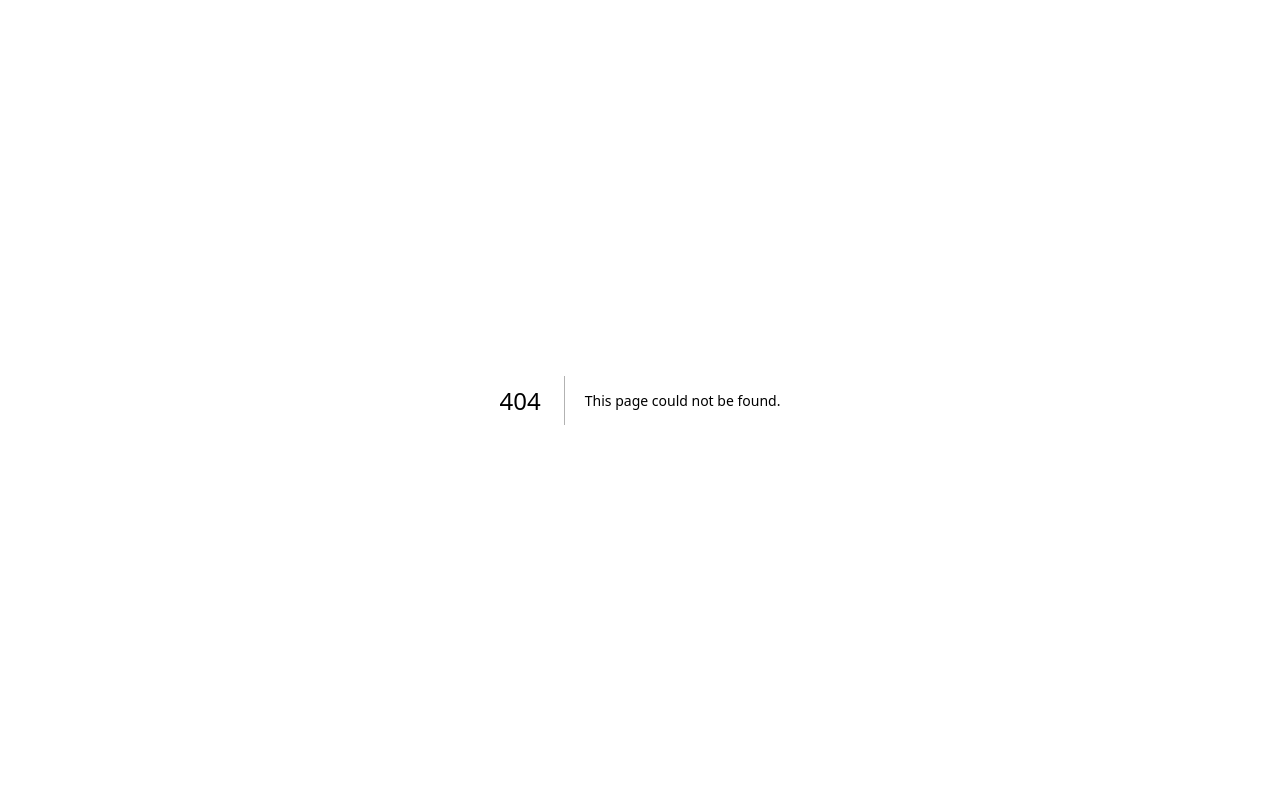
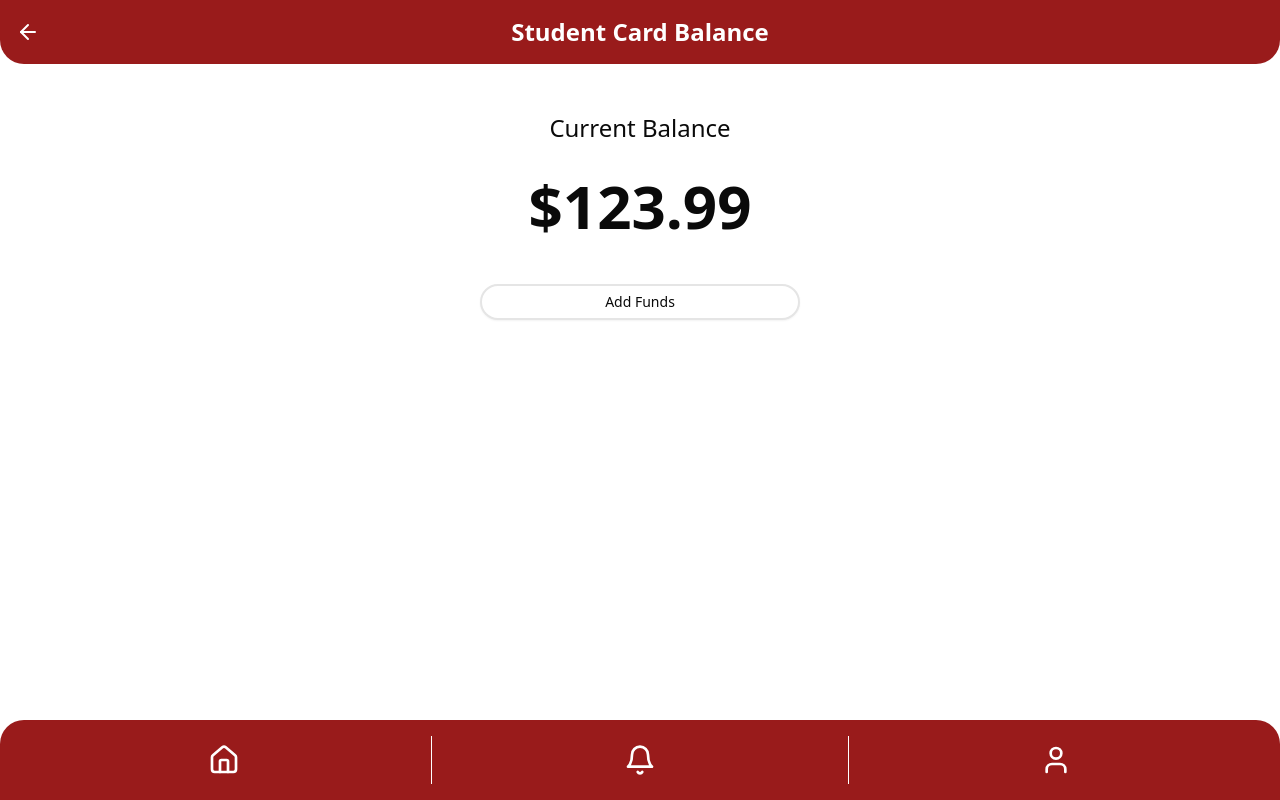
Before and after one commit to CSIS-672-Student-Service-Center-Team/student-service-center, a Next.js app in the folder app/ssc/: page /balance in a window 1280 px wide. Before the commit this address had no page. Built offline with nearby package versions, Linux system fonts and the light colour scheme.

Commit message:
Some work on the add balance page

```diff
--- a/app/ssc/src/components/ui/pageHeader.tsx
+++ b/app/ssc/src/components/ui/pageHeader.tsx
@@ -6,17 +6,24 @@ interface HeaderProps {
   title: string;
   isHomeScreen?: boolean;
   onLogout?: () => void;
+  onBackClick?: () => void;
 }
 
 const Header: React.FC<HeaderProps> = ({
   title,
   isHomeScreen = false,
   onLogout,
+  onBackClick
 }) => {
   const router = useRouter();
 
   const handleBackClick = () => {
-    router.back(); // Navigate to home screen
+    // if we have this argument
+    if (onBackClick) {
+      onBackClick(); // Use the behavior
+    } else {
+      router.back(); // Navigate to home screen
+    }
   };
 
   return (
--- /dev/null
+++ b/app/ssc/src/pages/balance/_index.tsx
@@ -0,0 +1,60 @@
+import { Button } from "@/components/ui/button"
+import ActionButton from "@/components/ui/actionButton"
+import Header from "@/components/ui/pageHeader"
+import NavBar from "@/components/ui/navBar"
+import { ArrowLeft, Home, Bell, User } from "lucide-react"
+import { useRouter } from "next/router"
+import React, { useEffect, useState } from "react"
+
+
+const ViewBalancePage: React.FC = () => {
+  const router = useRouter()
+  //  TODO: add some user values here
+  //
+  const [displayBalance, setDisplayBalance] = useState(0)
+  const targetBalance = 123.99
+  const handleAddFunds = () => {
+    // TODO: navigate to "/balance/add"
+    // Make sure to give current balance
+    router.push("/balance/add")
+  };
+  useEffect(() => {
+    // Animate the balance counting up
+    const duration = 1000 // 1 second animation
+    const steps = 60 // 60 steps (for smooth animation)
+    const increment = targetBalance / steps
+    let current = 0
+
+    const timer = setInterval(() => {
+      current += increment
+      if (current >= targetBalance) {
+        setDisplayBalance(targetBalance)
+        clearInterval(timer)
+      } else {
+        setDisplayBalance(current)
+      }
+    }, duration / steps)
+
+    return () => clearInterval(timer)
+  }, [])
+
+  return (
+<div className="flex flex-col h-screen bg-white">
+      <Header title="Student ID" isHomeScreen={false} />
+      {/* Main Content */}
+      <main className="flex-1 flex flex-col items-center px-4 pt-12">
+        <h2 className="text-2xl mb-8">Current Balance</h2>
+        <div className="text-6xl font-bold mb-12">
+          ${displayBalance.toFixed(2)}
+        </div>
+        <ActionButton
+          label="Add Funds"
+          onClick={handleAddFunds}
+        />
+      </main>
+      <NavBar />
+    </div>
+  )
+};
+
+export default ViewBalancePage;
--- /dev/null
+++ b/app/ssc/src/pages/balance/add.tsx
@@ -0,0 +1,22 @@
+import Header from "@/components/ui/pageHeader"
+import NavBar from "@/components/ui/navBar"
+import { useRouter } from "next/router"
+import React, { useState } from "react"
+import { Input } from "@/components/ui/input"
+
+const AddBalancePage: React.FC = () => {
+    const router = useRouter()
+
+    const [currentBalance, setCurrentBalance] = useState(0)
+    return (
+        <div className="flex flex-col h-screen bg-white">
+            <Header title="Add Balance" isHomeScreen={false} />
+            <main className="flex-1 flex flex-col items-center px-4 pt-12">
+                <h2 className="text-2x1 mb-8">Current Balance</h2>
+            </main>
+            <NavBar />
+        </div>
+    )
+};
+
+export default AddBalancePage;
--- /dev/null
+++ b/app/ssc/src/pages/balance/index.tsx
@@ -0,0 +1,134 @@
+'use client'
+
+import React, { useState, useEffect, useRef } from 'react'
+import { Button } from "@/components/ui/button"
+import { Input } from "@/components/ui/input"
+import { ArrowLeft } from "lucide-react"
+import { useRouter } from "next/router"
+import Header from "@/components/ui/pageHeader"
+import NavBar from "@/components/ui/navBar"
+import { Label } from '@/components/ui/label'
+import { SelectValue } from '@radix-ui/react-select'
+import { format } from 'util'
+
+export default function BalanceView() {
+	const router = useRouter()
+	const [displayBalance, setDisplayBalance] = useState(0)
+	const [isAddingFunds, setIsAddingFunds] = useState(false)
+	const [additionalFunds, setAdditionalFunds] = useState("0.00")
+	const [inputLastKey, setInputLastKey] = useState("0")
+	const [inputIsFocused, setInputIsFocused] = useState(false)
+	const targetBalance = 123.99
+	const inputRef = useRef<HTMLInputElement>(null)
+
+	useEffect(() => {
+		animateBalance(0, targetBalance)
+	}, [])
+
+
+	const handleInputChanged = (e: React.ChangeEvent<HTMLInputElement>) => {
+		let current: string = additionalFunds.replace(/[^0-9]/g, "");
+		let parsed: number = 0;
+		if (e.target.value.length > additionalFunds.length) { // If we're adding to this
+			current += inputLastKey.replace(/[^0-9]/g, "");
+			parsed = parseFloat(current)/100;
+		} else {
+			current = current.substring(0, current.length-1);
+			parsed = parseFloat(current)/100 || 0;
+		}
+		setAdditionalFunds(parsed.toFixed(2));
+	}
+
+	const handleOnKeyDown = (e: React.KeyboardEvent<HTMLInputElement>) => {
+		setInputLastKey(e.key)
+	}
+
+	const animateBalance = (start: number, end: number) => {
+		const duration = 1000
+		const steps = 60
+		const increment = (end - start) / steps
+		let current = start
+
+		const timer = setInterval(() => {
+			current += increment
+			if ((increment > 0 && current >= end) || (increment < 0 && current <= end)) {
+				setDisplayBalance(end)
+				clearInterval(timer)
+			} else {
+				setDisplayBalance(current)
+			}
+		}, duration / steps)
+	}
+
+	const handleAddFunds = () => {
+		setIsAddingFunds(true)
+		setTimeout(() => inputRef.current?.focus(), 500)
+	}
+
+	const handleBackToBalance = () => {
+		setIsAddingFunds(false)
+		setAdditionalFunds("0.00")
+	}
+
+	const handleConfirmAddFunds = () => {
+		const newBalance = displayBalance + parseFloat(additionalFunds || '0')
+		animateBalance(displayBalance, newBalance)
+		setIsAddingFunds(false)
+		setAdditionalFunds("0.00")
+	}
+
+	return (
+		<div className="min-h-screen flex flex-col bg-white">
+			<Header
+				title={isAddingFunds ? "Add Funds" : "Student Card Balance"}
+				onBackClick={isAddingFunds ? handleBackToBalance : () => router.back()}
+			/>
+
+			<main className="flex-1 flex flex-col items-center px-4 pt-12 transition-all duration-500 ease-in-out">
+				<h2 className="text-2xl mb-8">Current Balance</h2>
+				<div className="text-6xl font-bold mb-12">
+					${displayBalance.toFixed(2)}
+				</div>
+
+				{isAddingFunds && (
+					<div className="flex flex-col items-center w-full max-w-xs mb-8 transition-all duration-500 ease-in-out">
+						<div className="text-4xl mb-4">+${parseFloat(additionalFunds).toFixed(2)}</div>
+						<div className="w-full h-px bg-gray-300 mb-4"></div>
+						<div className="text-4xl font-bold">
+							${(displayBalance + parseFloat(additionalFunds || '0')).toFixed(2)}
+						</div>
+						<div className="flex items-center space-x-2">
+							<Label htmlFor="userInputFunds" className='font-medium'>
+								Additional Funds:
+							</Label>
+							<Input
+								id="userInputFunds"
+								ref={inputRef}
+								type="number"
+								step="0.01"
+								min="0.01"
+								onChange={handleInputChanged}
+								onKeyDown={handleOnKeyDown}
+								value={additionalFunds}
+								className="text-center text-2xl mb-4"
+								placeholder="0.00"
+							/>
+						</div>
+					</div>
+				)}
+				<Button
+					variant="outline"
+					className={`w-full max-w-xs rounded-full border-2 transition-all duration-500 ease-in-out ${isAddingFunds ? 'mt-8' : ''}`}
+					onClick={isAddingFunds ? handleConfirmAddFunds : handleAddFunds}
+				>
+					{isAddingFunds ? 'Confirm' : 'Add Funds'}
+				</Button>
+			</main>
+
+			<NavBar />
+
+			{/* Bottom Spacing for Fixed Navigation */}
+			<div className="h-[72px]" />
+		</div>
+	)
+}
--- a/app/ssc/src/pages/id.tsx
+++ b/app/ssc/src/pages/id.tsx
@@ -23,7 +23,7 @@ const StudentIDPage: React.FC = () => {
   const handleCardBalance = () => {
     console.log("Card Balance clicked");
     // TODO: Implement logic for checking card balance
-    router.push("/view-balance");
+    router.push("/balance");
   };
 
   return (
```
